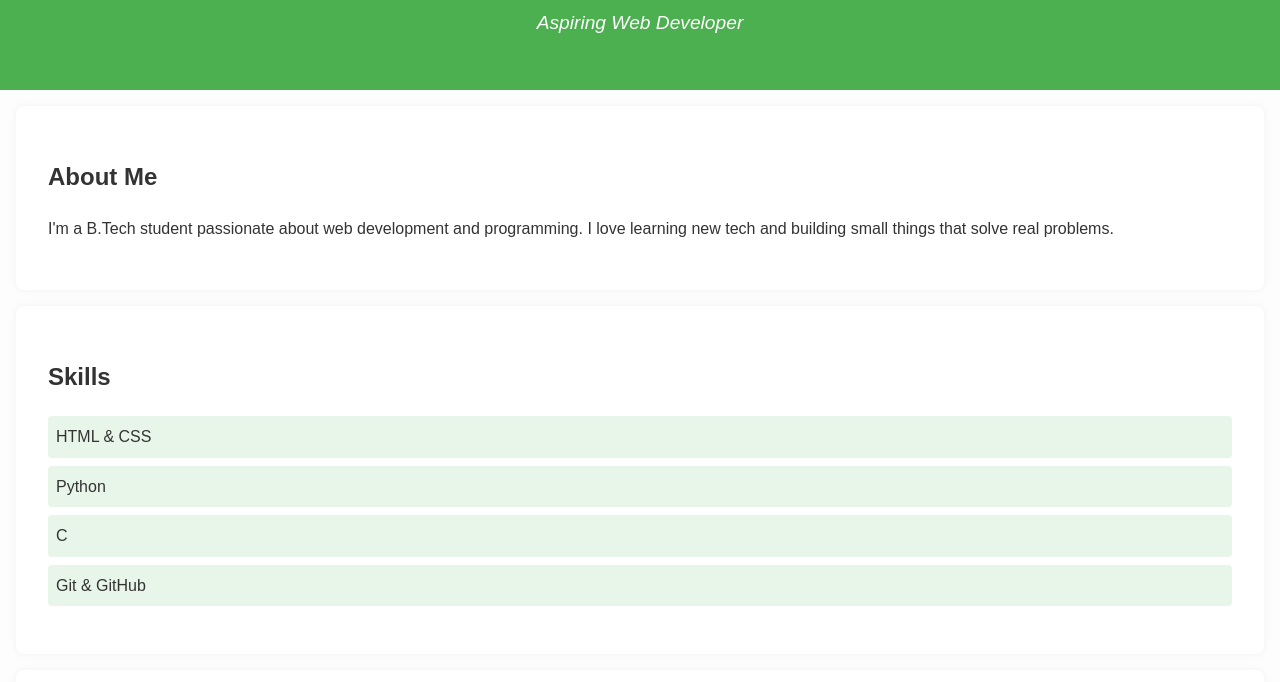
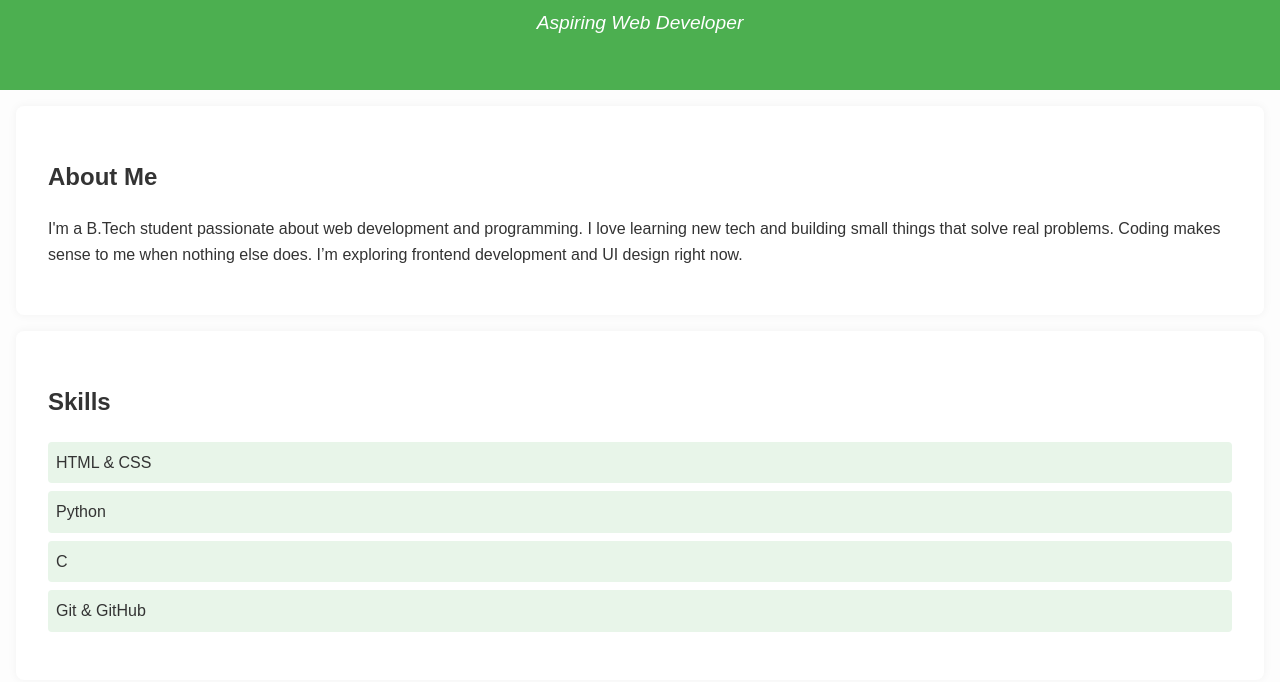
Before and after one commit to Axolotl-4104/PORTFOLIO1, a plain HTML site: page index.html in a window 1280 px wide. Shown: the part 118-800 px from the top of the page. Drawn offline with Linux system fonts and the light colour scheme.

Commit message:
Update index.html

```diff
--- a/index.html
+++ b/index.html
@@ -15,7 +15,7 @@
   <section id="about">
     <h2>About Me</h2>
     <p>
-      I'm a B.Tech student passionate about web development and programming. I love learning new tech and building small things that solve real problems.
+      I'm a B.Tech student passionate about web development and programming. I love learning new tech and building small things that solve real problems. Coding makes sense to me when nothing else does. I’m exploring frontend development and UI design right now.
     </p>
   </section>
 
```
